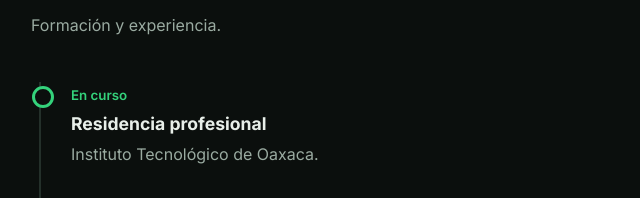
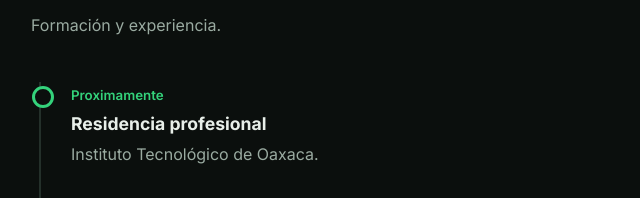
Before and after one commit to eduardomtzlopez/eduardomtzlopez.github.io, a plain HTML site: page index.html in a window 1280 px wide. Shown: the part 3122-3320 px from the top of the page, 59-699 px from the left. Drawn offline with Linux system fonts and the light colour scheme.

Commit message:
Update index.html

```diff
--- a/index.html
+++ b/index.html
@@ -379,7 +379,7 @@
         <p class="section-sub">Formación y experiencia.</p>
         <div class="timeline">
           <div class="item">
-            <small>En curso</small>
+            <small>Proximamente</small>
             <h3>Residencia profesional</h3>
             <p>Instituto Tecnológico de Oaxaca.</p>
           </div>
```
